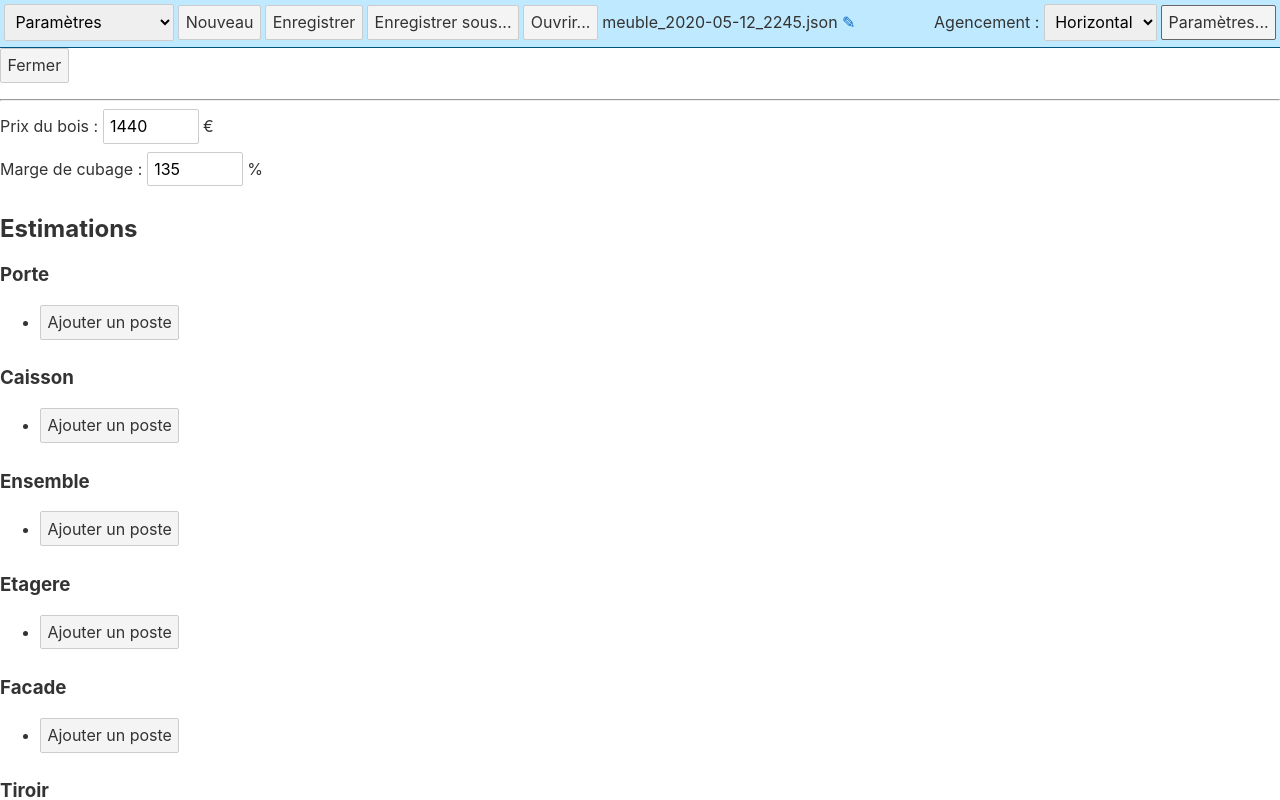
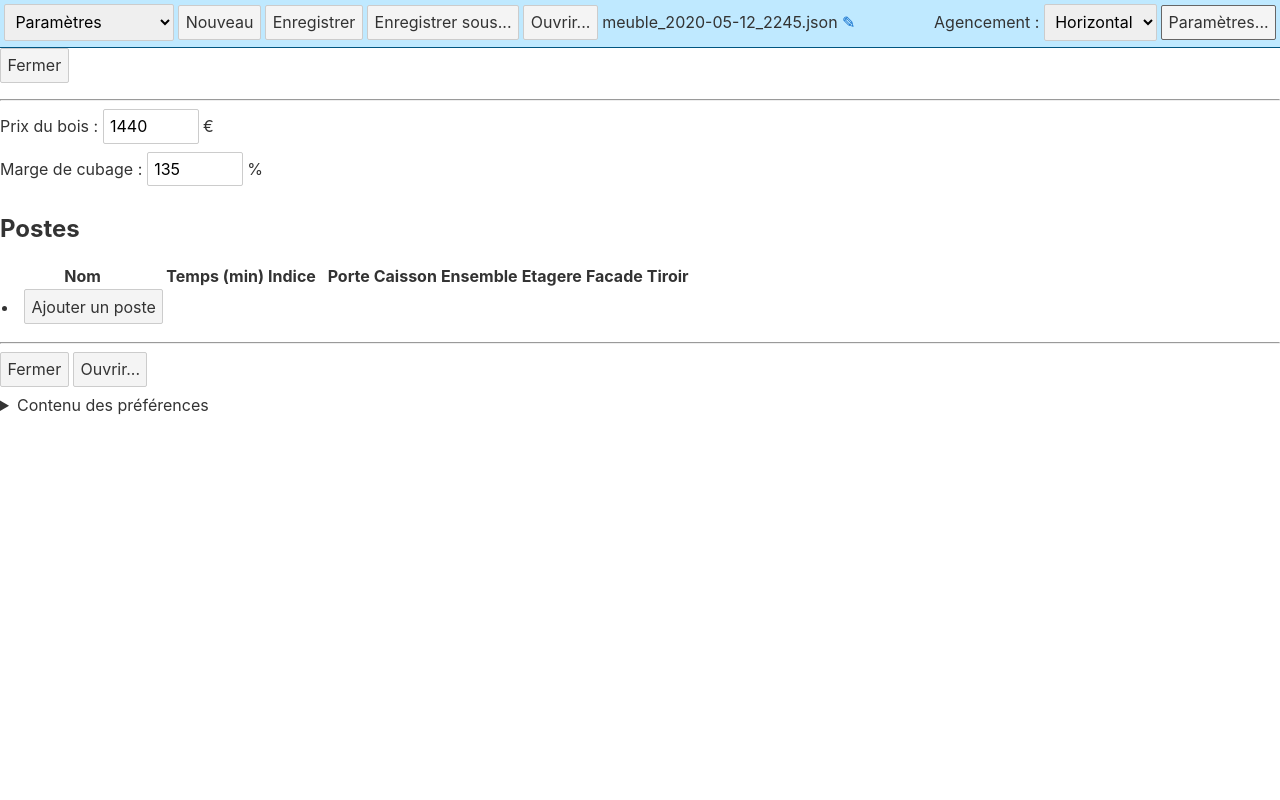
Before and after one commit to mildred/calcul-meubles, a Svelte app: page / in a window 1280 px wide. Both pictures are taken after a click on the button "Paramètres...". Built offline with nearby package versions, Linux system fonts and the light colour scheme.

Commit message:
Estimations

```diff
--- a/src/Estimation.svelte
+++ b/src/Estimation.svelte
@@ -27,8 +27,8 @@
     </tr>
     {#each estim_comp.postes as estim}
       <tr>
-        <th></th>
-        <th>{estim.name}</th>
+        <td></td>
+        <td>{estim.name}</td>
         <td>{estim.base_value.toFixed(4)} {estim.base_unit}</td>
         <td>{temps(estim.value)} / {estim.base_unit}</td>
         <td>{temps(estim.computed)}</td>
--- a/src/Settings.svelte
+++ b/src/Settings.svelte
@@ -4,7 +4,7 @@
   import { cleanObject, reduceToObject } from './utils.js';
   import { routeDeclare } from './route.js';
   import InputNumber from './controls/InputNumber.svelte';
-  import InputDuration from './controls/InputDuration.svelte';
+  import InputDurationMin from './controls/InputDurationMin.svelte';
   import InputCheckbox from './controls/InputCheckbox.svelte';
 
   export let settings;
@@ -15,9 +15,7 @@
   let def = {
     cubeprice: 1440,
     cubemargin: 135,
-    estimations: componentNames
-      .map(c => [c, {}])
-      .reduce(reduceToObject(), {}),
+    postes_estimations: [],
   }
 
   let ui = {}
@@ -26,7 +24,7 @@
   })
 
   $: ui = {
-    estimations: {},
+    postes_estimations: [],
     ...ui
   }
 
@@ -34,19 +32,8 @@
   $: merged = {
     ...def,
     ...cleanObject(ui),
-
-    estimations: componentNames
-      .map(c => [c, mergeEstimations(def.estimations[c] || {}, ui.estimations[c] || {} )])
-      .reduce(reduceToObject(), {}),
   }
   $: settings.set(merged)
-
-  function mergeEstimations(def, ui){
-    return cleanObject({
-      ...def,
-      ...ui,
-    })
-  }
 
   let root_element;
   routeDeclare((route) => {
@@ -54,28 +41,60 @@
     return route.settings ? [root_element] : []
   })
 
-  function addEstim(compName){
+  function addEstim(){
     let estimName = prompt("Quel nom donner à l'estimation :")
-    if(estimName) ui.estimations[compName][estimName] = {
+    if(estimName) ui.postes_estimations = [...ui.postes_estimations, {
+      name: estimName,
       value: 0,
       indice: 'constant',
-    }
+      components: componentNames.reduce((h,c) => (h[c]=true, h), {}),
+    }]
+    console.log(ui.postes_estimations)
   }
 
-  function removeEstim(compName, estimName){
-    ui.estimations[compName][estimName] = null
-    merged.estimations[compName][estimName] = null
+  function removeEstim(idx){
+    ui.postes_estimations.splice(idx, 1)
+    ui.postes_estimations = ui.postes_estimations
   }
 
-  function renameEstim(compName, estimName){
-    let newName = prompt(`Renommer la phase "${estimName}" pour ${compName} en :`, estimName)
+  function renameEstim(idx){
+    let poste = ui.postes_estimations[idx]
+    let newName = prompt(`Renommer la phase "${poste.name}" en :`, poste.name)
     if(!newName) return;
-    ui.estimations[compName][newName] = ui.estimations[compName][estimName]
-    merged.estimations[compName][newName] = merged.estimations[compName][estimName]
-    ui.estimations[compName][estimName] = null
-    merged.estimations[compName][estimName] = null
+    ui.postes_estimations[idx].name = newName
+  }
+
+  function availableComp(ui, idx) {
+    return componentNames.filter(c => ui.postes_estimations[idx].components[c])
+  }
+
+  function open(){
+    let input = document.createElement('input');
+    input.style.display = 'none';
+    input.setAttribute('type', 'file')
+    input.addEventListener('change', (e) => {
+      let file = e.target.files[0];
+      if (!file) return
+
+      let reader = new FileReader();
+      reader.onload = (e) => {
+        let data = JSON.parse(e.target.result)
+        if(data.settings) settings.set(data.settings)
+      }
+      reader.readAsText(file);
+    }, false)
+
+    document.body.appendChild(input);
+    input.click();
+    document.body.removeChild(input);
   }
 </script>
+
+<style>
+  .estim label {
+    display: inline
+  }
+</style>
 
 <div class="routable" bind:this={root_element}>
   <button on:click={(e) => window.location.hash = '#/'}>Fermer</button>
@@ -84,40 +103,76 @@
   <label><span>Prix du bois : </span><InputNumber bind:value={ui.cubeprice} def={def.cubeprice} min=0/> €</label>
   <label><span>Marge de cubage : </span><InputNumber bind:value={ui.cubemargin} def={def.cubemargin} min=0/> %</label>
 
-  <h2>Estimations</h2>
-  {#each componentNames as component}
-    <h3>{component}</h3>
-    <ul>
-      {#each Object.entries(merged.estimations[component])
-          .map(ent => [ent[0], ent[1], def.estimations[component][ent[0]] || {value: 0, indice: ''}])
-          as [estim_name, estim, def_estim]}
-        <li>
-          <label>
-            <span>{estim_name} : </span>
-            <InputDuration bind:value={ui.estimations[component][estim_name].value} def={def_estim.value} />
-            <select bind:value={ui.estimations[component][estim_name].indice}>
-              <option value="">(désactivé)</option>
+  <h2>Postes</h2>
+  <table class="estim">
+    <tr>
+      <th>Nom</th>
+      <th>Temps (min)</th>
+      <th>Indice</th>
+      <th>&nbsp;</th>
+      {#each componentNames as comp}
+        <th>{comp}</th>
+      {/each}
+    </tr>
+    {#each merged.postes_estimations as estim, idx}
+      <tr>
+        <td>{estim.name} :</td>
+        <td><InputDurationMin bind:value={ui.postes_estimations[idx].value} /></td>
+        <td>
+          <select bind:value={ui.postes_estimations[idx].indice}>
+            <option value="">(désactivé)</option>
+            <optgroup label="par opération...">
               <option value="constant">une fois pour toutes</option>
-              <option value="per_component">par {component}</option>
+              <option value="per_component">par élément ({availableComp(ui, idx).join(', ')})</option>
+              <option value="per_ferrage_charniere">par ferrage de charnières</option>
+              <option value="tenon">par tenon</option>
+            </optgroup>
+            <optgroup label="par type de pièce...">
+              <option value="m2_trav_mont_cp">par m² de montants ou traverses à contre-profil</option>
+              <option value="m2_trav_mont_ncp">par m² de montants ou traverses (sauf contre-profil)</option>
+              <option value="m2_trav_mont">par m² de montants ou traverses (tous)</option>
+              <option value="m2_panneau">par m² de panneaux montés en rainure</option>
+              <option value="m2_panneau_seul">par m² de panneaux libres</option>
+              <option value="m2_panneau_tous">par m² de panneaux (tous)</option>
+              <option value="m2_cote">par m² de côtés de tiroir</option>
+              <option value="m2_plateau">par m² (toutes pièces)</option>
+              <option value="nb_trav_mont_cp">par nombre de montants ou traverses à contre-profil</option>
+              <option value="nb_trav_mont_ncp">par nombre de montants ou traverses (sauf contre-profil)</option>
+              <option value="nb_trav_mont">par nombre de montants ou traverses (tous)</option>
+              <option value="nb_panneau">par nombre de panneaux montés en rainure</option>
+              <option value="nb_panneau_seul">par nombre de panneaux libres</option>
+              <option value="nb_panneau_tous">par nombre de panneaux (tous)</option>
+              <option value="nb_cote">par nombre de côtés de tiroir</option>
+              <option value="nb_plateau">par nombre total de pièces</option>
+            </optgroup>
+            <optgroup label="par épaisseur...">
               <option value="m2_ep0_20">par m² de panneau (ep ⩽ 20)</option>
               <option value="m2_ep20_plus">par m² de pièces (ep &gt; 20)</option>
-              <option value="m2_plateau">par m² (toutes pièces)</option>
               <option value="nb_ep0_20">par panneau (ep ⩽ 20)</option>
               <option value="nb_ep20_plus">par nombre de pièces (ep &gt; 20)</option>
-              <option value="nb_plateau">par nombre de pièces et panneaux (toutes epaisseurs)</option>
-              <option value="tenon">par tenon</option>
-            </select>
-            <button on:click={e => removeEstim(component, estim_name)}>🗑</button>
-            <button on:click={e => renameEstim(component, estim_name)}>✎</button>
-          </label>
-        </li>
-      {/each}
-      <li><button on:click={e => addEstim(component)}>Ajouter un poste</button></li>
-    </ul>
-  {/each}
+            </optgroup>
+          </select>
+        </td>
+        <td>
+          <button on:click={e => removeEstim(idx)}>🗑</button>
+          <button on:click={e => renameEstim(idx)}>✎</button>
+        </td>
+        {#each componentNames as comp}
+          <td>
+            <label>
+              <InputCheckbox bind:checked={ui.postes_estimations[idx].components[comp]} title={comp}/>
+              {comp.substr(0,2)}
+            </label>
+          </td>
+        {/each}
+      </tr>
+    {/each}
+    <li><button on:click={e => addEstim()}>Ajouter un poste</button></li>
+  </table>
 
   <hr/>
   <button on:click={(e) => window.location.hash = '#/'}>Fermer</button>
+  <button on:click={open}>Ouvrir...</button>
   <details>
     <summary>Contenu des préférences</summary>
     <pre>{JSON.stringify(merged, null, 2)}</pre>
--- a/src/controls/InputNumber.svelte
+++ b/src/controls/InputNumber.svelte
@@ -12,7 +12,7 @@
     placeholder: def,
     min: force ? def : min,
     max: force ? def : max,
-    step: step,
+    step: step || 'any',
   }
 
   //let uiValue = value
--- a/src/ensembles/Caisson.svelte
+++ b/src/ensembles/Caisson.svelte
@@ -503,7 +503,7 @@
                 case 'Porte':
                   defaults = {
                     force_ferrage: true,
-                    ferrage: 'aucun',
+                    ferrage: cas.tiroir ? 'aucun' : 'charnieres',
                     force_largeur: true,
                     force_hauteur: true,
                     encastree: (cas.porte.type == 'encastre'),
@@ -1130,7 +1130,7 @@
           <legend>Porte colonne n°{selection_casier_i+1}</legend>
           <label>
             <span>Type :&nbsp;</span>
-            <InputSelect def={opt.colonnes[selection_casier_i].porte.type} bind:value={ui_colonnes[selection_casier_i].porte.type}>
+            <InputSelect init={opt.colonnes[selection_casier_i].porte.type} bind:value={ui_colonnes[selection_casier_i].porte.type}>
               <option value="">Aucune</option>
               <option value="total">Recouvrement total</option>
               <option value="demi">Recouvrement à moitié</option>
@@ -1149,7 +1149,7 @@
           <label>
             <span>Type :&nbsp;</span>
             <InputSelect
-              def={opt.colonnes[selection_casier_i].casiers[selection_casier_j].porte.type}
+              init={opt.colonnes[selection_casier_i].casiers[selection_casier_j].porte.type}
               bind:value={ui_colonnes[selection_casier_i].casiers[selection_casier_j].porte.type}>
               <option value="">Aucune</option>
               <option value="total">Recouvrement total</option>
--- a/src/ensembles/Etagere.svelte
+++ b/src/ensembles/Etagere.svelte
@@ -37,7 +37,7 @@
     .add_name("Étagère")
     .build(opt.largeur, opt.profondeur, opt.epaisseur)
     .put(0, 0, 0, 'xzy')
-    .add_features('plateau')
+    .add_features('panneau-seul')
 
   $: pieces = [etagere]
 
--- a/src/ensembles/Facade.svelte
+++ b/src/ensembles/Facade.svelte
@@ -37,7 +37,7 @@
     .add_name("Façade")
     .build(opt.largeur, opt.hauteur, opt.epaisseur)
     .put(0, 0, 0, 'xyz')
-    .add_features('plateau')
+    .add_features('panneau-seul')
 
   $: pieces = [facade]
 
--- a/src/ensembles/Porte.svelte
+++ b/src/ensembles/Porte.svelte
@@ -128,7 +128,8 @@
     montant_g, montant_d,
   ].filter(x => x != null).map(p => p.multiply_que(opt.quantite))
 
-  $: state.pieces = pieces
+  $: state.pieces_group = new Group(pieces, `Porte ${data.name}`, 'Porte')
+    .add_features(`ferrage-${opt.ferrage}`)
 
 </script>
 
@@ -241,9 +242,11 @@
     <label><span>Encastrée</span><InputCheckbox bind:checked={ui.encastree} def={defaults.encastree} /></label>
     <label><span>jeu encastrement (tout autour) : </span><InputNumber min=0 bind:value={ui.jeu_encastrement} def={defaults.jeu_encastrement}/> mm</label>
     </form>
+    <pre>defaults = {JSON.stringify(defaults, null, 2)}</pre>
+    <pre>ui = {JSON.stringify(ui, null, 2)}</pre>
   </div>
 
   <div slot="tables">
-    <ListeDebit pieces={new Group(pieces, `Porte ${data.name}`, 'Porte')} />
+    <ListeDebit pieces={state.pieces_group} />
   </div>
 </Component>
--- a/src/estimation.js
+++ b/src/estimation.js
@@ -1,6 +1,6 @@
-export function calculEstimations(settings, pieces) {
+export function calculEstimations(settings, pieceg) {
   let constants = {}
-  let components = pieces.flat_groups('', false)
+  let components = pieceg.flat_groups('', false)
     .map(group => calculShallowGroupEstimations(settings, group, constants))
   let total = components.reduce((tot, poste) => tot + poste.total, 0)
   return {components, total}
@@ -8,11 +8,12 @@ export function calculEstimations(settings, pieces) {
 
 export function calculShallowGroupEstimations(settings, group, constants) {
   let type = group.component_type
-  let postes = Object.entries((settings.estimations || {})[type] || {})
-    .map(estim => ({...estim[1], name: estim[0], type: type}))
+  let postes = (settings.postes_estimations || [])
+    .filter(estim => estim.components[type])
     .map(estim => ({
       ...estim,
-      ...calculEstimation(estim, group, constants),
+      type,
+      ...calculEstimation(estim, group, constants, type),
     }))
     .map(estim => ({
       computed: estim.value * estim.base_value,
@@ -23,49 +24,147 @@ export function calculShallowGroupEstimations(settings, group, constants) {
   return {type, name: group.name, postes, total}
 }
 
-export function calculEstimation(estim, pieces, constants){
+export function calculEstimation(estim, pieceg, constants, type){
   switch(estim.indice) {
     case 'm2_ep0_20':
       return {
-        base_value: pieces.pieces
+        base_value: pieceg.pieces
           .filter(p => p.epaisseur <= 20)
           .reduce((s,p) => s + p.surface, 0),
         base_unit: "m²",
       }
     case 'm2_ep20_plus':
       return {
-        base_value: pieces.pieces
+        base_value: pieceg.pieces
           .filter(p => p.epaisseur > 20)
+          .reduce((s,p) => s + p.surface, 0),
+        base_unit: "m²",
+      }
+    case 'm2_panneau':
+      return {
+        base_value: pieceg.pieces
+          .filter(p => p.features.includes('panneau'))
+          .reduce((s,p) => s + p.surface, 0),
+        base_unit: "m²",
+      }
+    case 'm2_panneau_seul':
+      return {
+        base_value: pieceg.pieces
+          .filter(p => p.features.includes('panneau-seul'))
+          .reduce((s,p) => s + p.surface, 0),
+        base_unit: "m²",
+      }
+    case 'm2_panneau_tous':
+      return {
+        base_value: pieceg.pieces
+          .filter(p => p.features.includes('panneau') || p.features.includes('panneau-seul'))
+          .reduce((s,p) => s + p.surface, 0),
+        base_unit: "m²",
+      }
+    case 'm2_trav_mont_ncp':
+      return {
+        base_value: pieceg.pieces
+          .filter(p => p.features.includes('traverse') || p.features.includes('montant'))
+          .reduce((s,p) => s + p.surface, 0),
+        base_unit: "m²",
+      }
+    case 'm2_trav_mont_cp':
+      return {
+        base_value: pieceg.pieces
+          .filter(p => p.features.includes('traverse-cp') || p.features.includes('montant-cp'))
+          .reduce((s,p) => s + p.surface, 0),
+        base_unit: "m²",
+      }
+    case 'm2_trav_mont':
+      return {
+        base_value: pieceg.pieces
+          .filter(p => p.features.includes('traverse') || p.features.includes('montant') || p.features.includes('traverse-cp') || p.features.includes('montant-cp'))
+          .reduce((s,p) => s + p.surface, 0),
+        base_unit: "m²",
+      }
+    case 'm2_cote':
+      return {
+        base_value: pieceg.pieces
+          .filter(p => p.features.includes('cote'))
           .reduce((s,p) => s + p.surface, 0),
         base_unit: "m²",
       }
     case 'm2_plateau':
       return {
-        base_value: pieces.surface(),
+        base_value: pieceg.surface(),
         base_unit: "m²",
       }
     case 'nb_ep0_20':
       return {
-        base_value: pieces.pieces.filter(p => p.epaisseur <= 20).length,
+        base_value: pieceg.pieces.filter(p => p.epaisseur <= 20).length,
         base_unit: "pièces",
       }
     case 'nb_ep20_plus':
       return {
-        base_value: pieces.pieces.filter(p => p.epaisseur > 20).length,
+        base_value: pieceg.pieces.filter(p => p.epaisseur > 20).length,
         base_unit: "pièces",
+      }
+    case 'nb_panneau':
+      return {
+        base_value: pieceg.pieces
+          .filter(p => p.features.includes('panneau'))
+          .length,
+        base_unit: "panneaux",
+      }
+    case 'nb_panneau_seul':
+      return {
+        base_value: pieceg.pieces
+          .filter(p => p.features.includes('panneau-seul'))
+          .length,
+        base_unit: "panneaux",
+      }
+    case 'nb_panneau_tous':
+      return {
+        base_value: pieceg.pieces
+          .filter(p => p.features.includes('panneau') || p.features.includes('panneau-seul'))
+          .length,
+        base_unit: "panneaux",
+      }
+    case 'nb_trav_mont_ncp':
+      return {
+        base_value: pieceg.pieces
+          .filter(p => p.features.includes('traverse') || p.features.includes('montant'))
+          .length,
+        base_unit: "pièces",
+      }
+    case 'nb_trav_mont_cp':
+      return {
+        base_value: pieceg.pieces
+          .filter(p => p.features.includes('traverse-cp') || p.features.includes('montant-cp'))
+          .length,
+        base_unit: "pièces",
+      }
+    case 'nb_trav_mont':
+      return {
+        base_value: pieceg.pieces
+          .filter(p => p.features.includes('traverse') || p.features.includes('montant') || p.features.includes('traverse-cp') || p.features.includes('montant-cp'))
+          .length,
+        base_unit: "pièces",
+      }
+    case 'nb_cote':
+      return {
+        base_value: pieceg.pieces
+          .filter(p => p.features.includes('cote'))
+          .length,
+        base_unit: "côté",
       }
     case 'nb_plateau':
       return {
-        base_value: pieces.pieces.length,
+        base_value: pieceg.pieces.length,
         base_unit: "pièces",
       }
     case 'tenon':
       return {
-        base_value: pieces.nombre_tenons,
+        base_value: pieceg.nombre_tenons,
         base_unit: "tenons",
       }
     case 'constant':
-      let cst_key = `${estim.type}/${estim.name}`
+      let cst_key = `${type}/${estim.name}`
       let val = constants[cst_key] ? 0 : 1
       constants[cst_key] = true
       return {
@@ -75,7 +174,12 @@ export function calculEstimation(estim, pieces, constants){
     case 'per_component':
       return {
         base_value: 1,
-        base_unit: estim.type,
+        base_unit: type,
+      }
+    case 'per_ferrage_charniere':
+      return {
+        base_value: pieceg.features.includes('ferrage-charniere') ? 1 : 0,
+        base_unit: type,
       }
     default:
       return {
```
Also changed, not shown: src/controls/InputSelect.svelte (+28 -4 lines), src/README.md (added).
